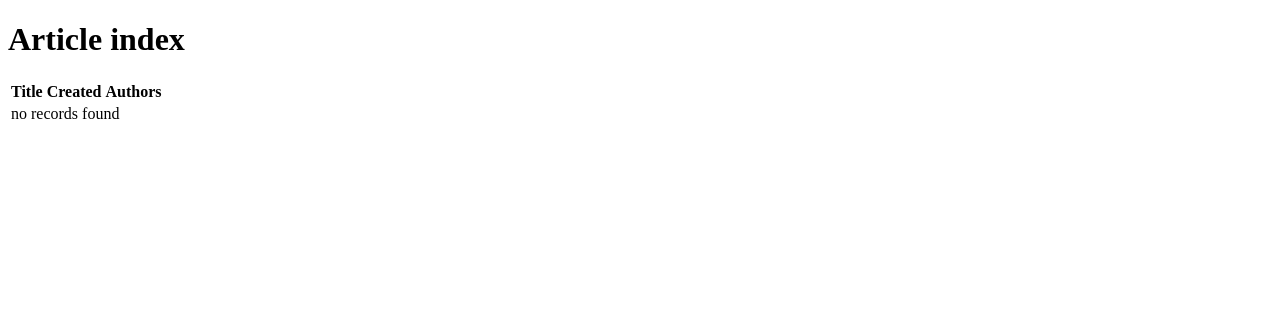
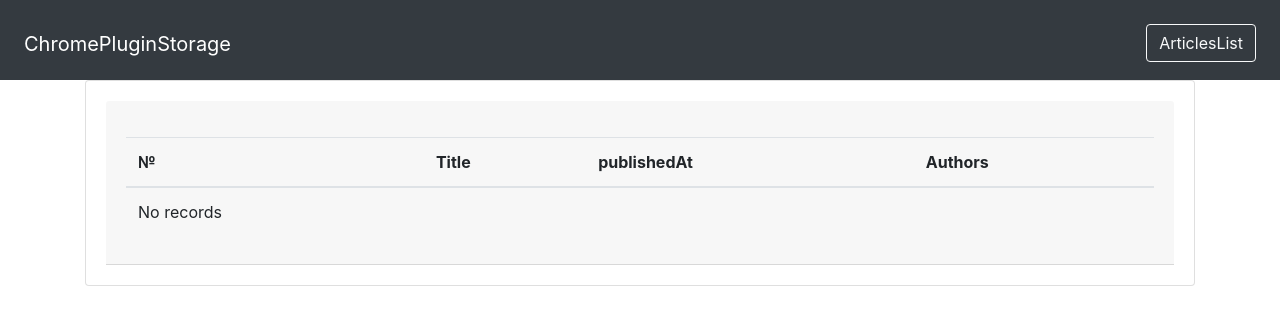
Before and after one commit to npihota/plugin_kaktus_test, a Symfony app: template templates/article/index.html.twig in a window 1280 px wide. Shown: the top 325 px of the page. Run offline with Twig, Linux system fonts and the light colour scheme; the template is opened without the code that fills it, so the values that code supplies are empty; some libraries are stand-ins or nearby versions.

Commit message:
Template is ready

```diff
--- a/templates/article/index.html.twig
+++ b/templates/article/index.html.twig
@@ -1,35 +1,47 @@
 {% extends 'base.html.twig' %}
-
-{% block title %}Article index{% endblock %}
-
 {% block body %}
-    <h1>Article index</h1>
-
-    <table class="table">
+    <div class="container">
+        <div class="row">
+            <div class="col-md-12">
+                <div class="card">
+                    <div class="card-body">
+                        <div class="card-header">
+                            <table class="table mt-4">
                                 <thead>
                                 <tr>
+                                    <th>№</th>
                                     <th>Title</th>
-                <th>Created</th>
+                                    <th>publishedAt</th>
                                     <th>Authors</th>
                                 </tr>
                                 </thead>
                                 <tbody>
                                 {% for article in articles %}
                                     <tr>
+                                        <th>{{ article.id }}</th>
                                         <td>{{ article.title }}</td>
-                <td>{{ article.createdAt ? article.createdAt|date('Y-m-d H:i:s') : '' }}</td>
+                                        <td>{{ article.createdAt? article.createdAt|date('Y-m-d H:i:s'): '' }}</td>
                                         <td>
                                             {% for author in article.authors %}
-                        <a href="{{ path('article_show', {'id': author.id }) }}">{{ author.name }}</a>
+                                                <a
+                                                        class="btn btn-primary"
+                                                        href={{ path('article_show', {'id': author.id}) }}>
+                                                    {{ author.name }}
+                                                </a>
                                             {% endfor %}
                                         </td>
                                     </tr>
                                 {% else %}
                                     <tr>
-                <td colspan="4">no records found</td>
+                                        <td>No records </td>
                                     </tr>
                                 {% endfor %}
                                 </tbody>
                             </table>
-
+                        </div>
+                    </div>
+                </div>
+            </div>
+        </div>
+    </div>
 {% endblock %}
--- a/templates/base.html.twig
+++ b/templates/base.html.twig
@@ -3,17 +3,26 @@
 <head>
     <meta charset="UTF-8">
     <title>{% block title %}Welcome!{% endblock %}</title>
-        {# Run `composer require symfony/webpack-encore-bundle`
-           and uncomment the following Encore helpers to start using Symfony UX #}
     {% block stylesheets %}
-            {#{{ encore_entry_link_tags('app') }}#}
-        {% endblock %}
-
-        {% block javascripts %}
-            {#{{ encore_entry_script_tags('app') }}#}
+        <link
+                rel="stylesheet"
+                href="https://maxcdn.bootstrapcdn.com/bootstrap/4.0.0/css/bootstrap.min.css"
+        />
     {% endblock %}
 </head>
 <body>
+<nav class="nav navbar-expand-lg navbar-light bg-dark pt-4" style="height: 80px;">
+    <a class="navbar-brand ml-4 text-white" href="#">ChromePluginStorage</a>
+    <div class="collapse navbar-collapse" id="navbarSupportedContent"></div>
+    <ul class="nav navbar-nav navbar-right">
+        <li>
+            <a class="btn btn-outline-light mr-4" href={{ path("article_index") }}>
+                ArticlesList
+            </a>
+        </li>
+    </ul>
+</nav>
 {% block body %}{% endblock %}
+{% block javascripts %}{% endblock %}
 </body>
 </html>
```
Also changed, not shown: config/routes.yaml (+16 -3 lines), templates/article/show.html.twig (+18 -8 lines). Lines whose indentation alone changed are shown as unchanged.
